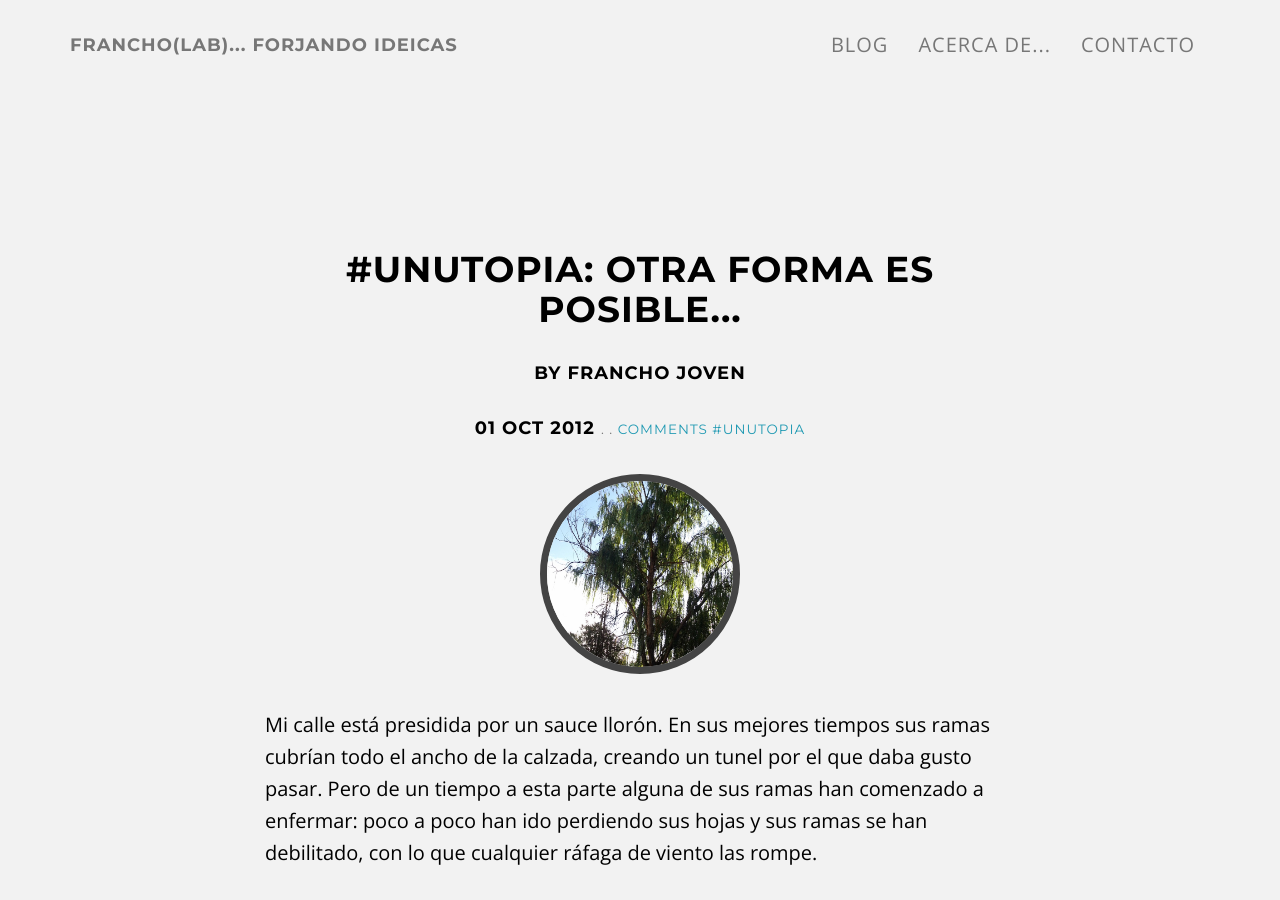
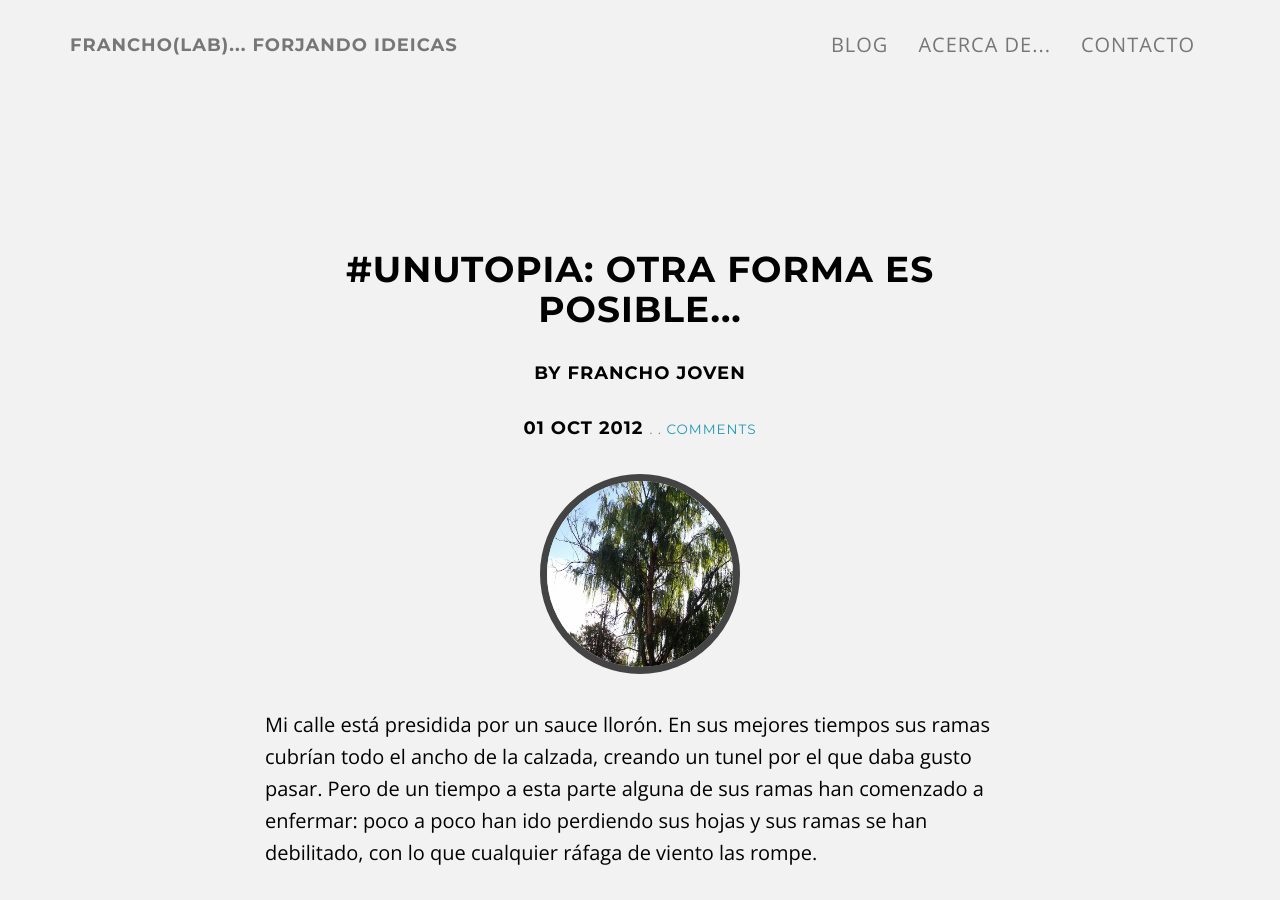
Before and after one commit to francho/francho.github.io, a Jekyll site: the page built from _posts/2012-10-01-unutopia-otra-forma-es-posible.html, in a window 1280 px wide and 900 px high. Built offline with Jekyll 4.4.1, drawn with Linux system fonts in a browser that asks for light colours; comment, search, counter and statistics services are not loaded.

Commit message:
Remove old tags

```diff
--- a/_posts/2012-10-01-unutopia-otra-forma-es-posible.html
+++ b/_posts/2012-10-01-unutopia-otra-forma-es-posible.html
@@ -2,10 +2,6 @@
 layout: post
 title: "#unutopia: otra forma es posible..."
 date: 2012-10-01 09:30:19.000000000 +02:00
-categories:
-- Unutopia
-tags:
-- unutopia
 status: publish
 type: post
 published: true
@@ -21,7 +17,7 @@ author:
 excerpt: !ruby/object:Hpricot::Doc
   options: {}
 ---
-<p><a href="https://franchojoven.files.wordpress.com/2012/09/sauce.jpg"><img class="aligncenter size-medium wp-image-1264" title="sauce" src="/assets/sauce.jpg" alt="" width="300" height="237" /></a></p>
+<p><a href="https://franchojoven.files.wordpress.com/2012/09/sauce.jpg" alt="sauce"><img class="aligncenter size-medium wp-image-1264" title="sauce" src="/assets/sauce.jpg" alt="" width="300" height="237" /></a></p>
 <p>Mi calle está presidida por un sauce llorón. En sus mejores tiempos sus ramas cubrían todo el ancho de la calzada, creando un tunel por el que daba gusto pasar. Pero de un tiempo a esta parte alguna de sus ramas han comenzado a enfermar: poco a poco han ido perdiendo sus hojas y sus ramas se han debilitado, con lo que cualquier ráfaga de viento las rompe.</p>
 <p>No se me ocurre una metáfora mejor para describir lo que desde mi punto de vista está pasando en nuestro país:</p>
 <p><!--more--></p>
--- a/_posts/2013-05-22-otra-de-desksurfing-tu-a-centraldereservas-com-y-yo-a-biko2.html
+++ b/_posts/2013-05-22-otra-de-desksurfing-tu-a-centraldereservas-com-y-yo-a-biko2.html
@@ -2,11 +2,7 @@
 layout: post
 title: Otra de desksurfing (tú a Centraldereservas.com y yo a Biko2)
 date: 2013-05-22 11:14:14.000000000 +02:00
-categories:
-- General
 tags:
-- biko2
-- centraldereservas.com
 - desksurfing
 status: publish
 type: post
```
